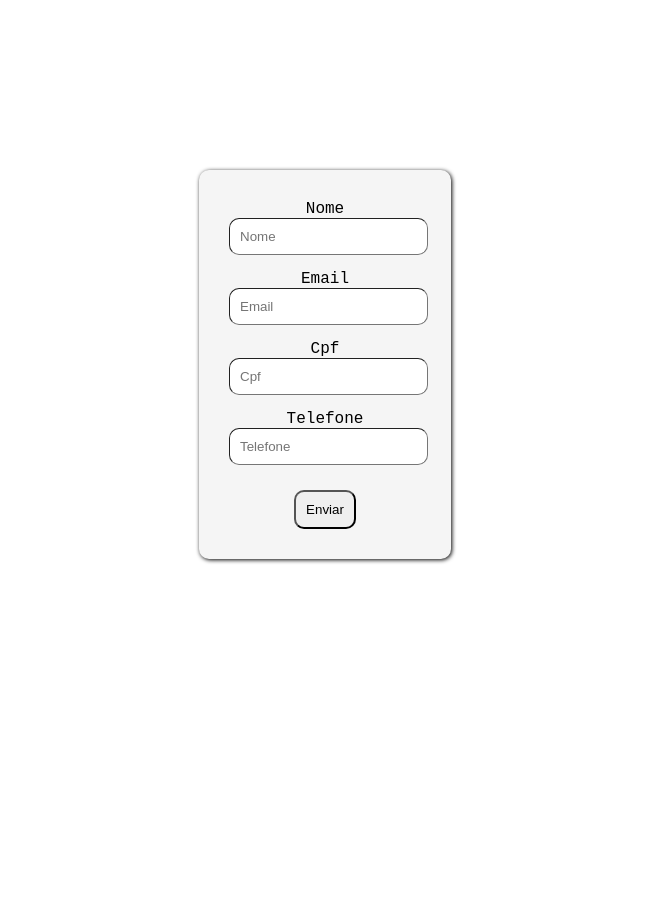
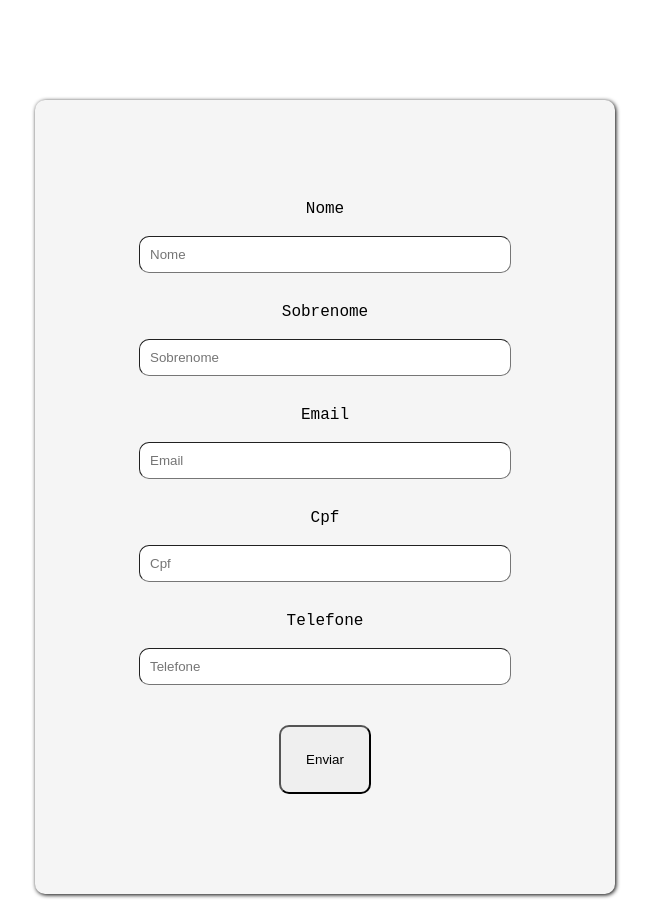
Before and after one commit to Brenotcs/WebUcsalProject, a website with bundled scripts: page index.html in a window 1280 px wide. Shown: the whole page, without its empty margins (315-966 px from the left). Before the commit the page ends 800 px from the top, so only its background shows below. Built offline with nearby package versions, Linux system fonts and the light colour scheme; files whose address does not match are found by name.

Commit message:
alterações no layout

```diff
--- a/index.html
+++ b/index.html
@@ -5,7 +5,7 @@
     <meta charset="UTF-8">
     <meta http-equiv="X-UA-Compatible" content="IE=edge">
     <meta name="viewport" content="width=device-width, initial-scale=1.0">
-    <title>Document</title>
+    <title>Web-Ucsal-Project</title>
     <link rel="stylesheet" href="style.css">
 
 </head>
@@ -15,7 +15,7 @@
     <script src="https://www.gstatic.com/firebasejs/9.6.10/firebase-app.js"></script>
     <script src="https://www.gstatic.com/firebasejs/9.6.10/firebase-database.js"></script>
     <script src="https://www.gstatic.com/firebasejs/9.6.10/firebase-analytics.js"></script>
-    <script src="js/firebasejs"></script>
+    <script src="firebase/firebase.js"></script>
 
     <header>
     </header>
@@ -23,16 +23,19 @@
     <main>
         <form action="index.html" class="formulario" method="POST">
 
-            <label for="nome">Nome</label>
+            <label for="nome">Nome</label><br><br>
             <input type="text" name="nome" id="nome"  required placeholder="Nome" class="standart_input">
             <br>
-            <label for="email">Email</label>
+            <label for="sobrenome">Sobrenome</label><br><br>
+            <input type="text" name="Sobrenome" id="sobrenome"  required placeholder="Sobrenome" class="standart_input">
+            <br>
+            <label for="email">Email</label><br><br>
             <input type="email" name="email" id="email"  required placeholder="Email" class="standart_input">
             <br>
-            <label for="cpf">Cpf</label>
+            <label for="cpf">Cpf</label><br><br>
             <input type="text" maxlength="11" name="cpf" id="cpf"  required placeholder="Cpf" class="standart_input">
             <br>
-            <label for="telefone">Telefone</label>
+            <label for="telefone">Telefone</label><br><br>
             <input type="text" maxlength="11" name="telefone" id="telefone"  required placeholder="Telefone" class="standart_input">
 
             <br>
--- a/style.css
+++ b/style.css
@@ -3,27 +3,27 @@ body{
 }
 .formulario{
     display: flex;
+    width: 30%;
+    margin-left: auto;
+    margin-right: auto;
     font-family: 'Courier New', Courier, monospace;
     text-align: center;
-    padding: 30px;
-    margin-top: 170px;
-    margin-left: auto;
-    margin-right: auto;
-    width: 12em;
-    float: center;
+    padding: 100px;
+    margin-top: 100px;
     display: block;
 	background: #f5f5f5;
     border-radius: 10px;
     box-shadow: 1px 1px 4px;
 }
 .standart_input{
+    width: 350px;
     padding: 10px;
     border-radius: 10px;
     border-width: 1px;
-    margin-bottom: 15px;
+    margin-bottom: 30px;
 }
 .send{
-    padding: 10px;
+    padding: 25px;
     border-radius: 10px;
     margin-top: 10px;
 }
```
